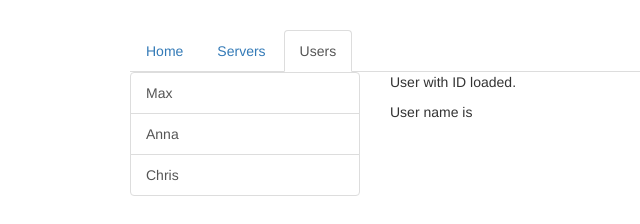
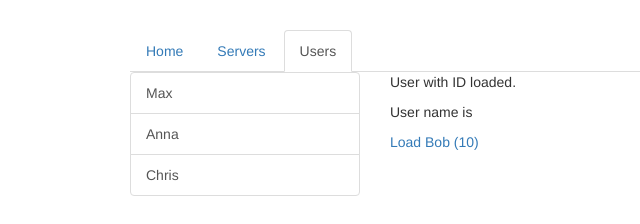
Before and after one commit to edezekiel/schwarzmuller-routing-app, an Angular app: page /users in a window 1280 px wide. Shown: the top 224 px of the page, without its empty margins (135-775 px from the left). Built offline with nearby package versions, Linux system fonts and the light colour scheme.

Commit message:
Update user on router.params change, subscribe to changes

```diff
--- a/src/app/users/user/user.component.html
+++ b/src/app/users/user/user.component.html
@@ -1,2 +1,3 @@
 <p>User with ID {{ user.id }} loaded.</p>
 <p>User name is {{ user.name }}</p>
+<a [routerLink]="['/users', 10, 'Bob']">Load Bob (10)</a>
--- a/src/app/users/user/user.component.ts
+++ b/src/app/users/user/user.component.ts
@@ -17,7 +17,13 @@ export class UserComponent implements OnInit {
     this.user = {
       id: this.router.snapshot.params['id'],
       name: this.router.snapshot.params['name']
-    }
+    };
+
+    this.router.params.subscribe(p => this.user = {
+      id: p.id,
+      name: p.name
+    });
+
   }
 
 }
```
